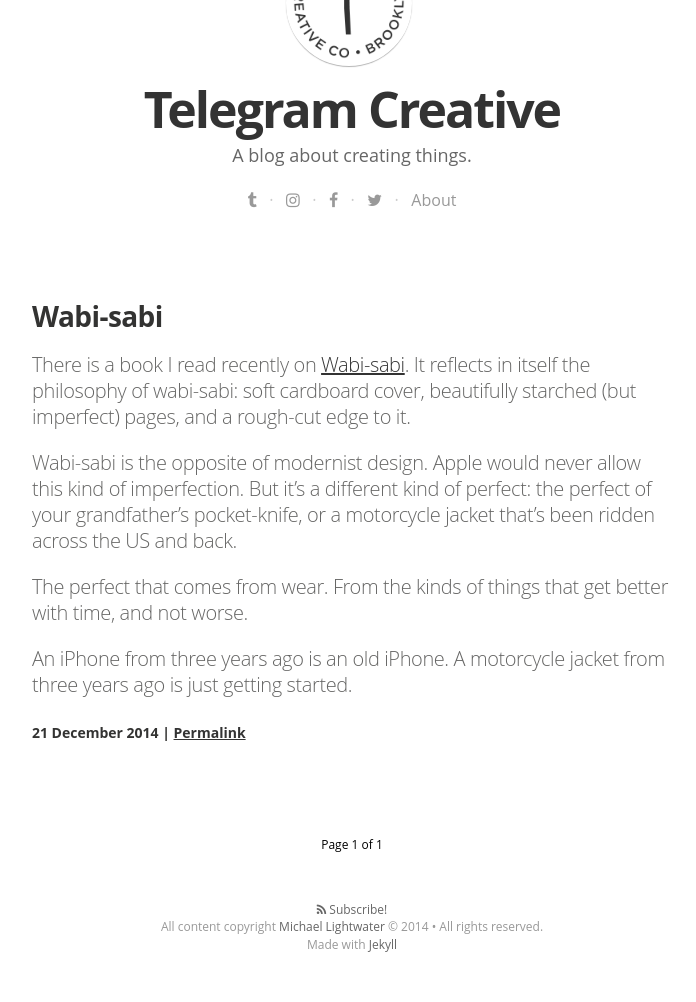
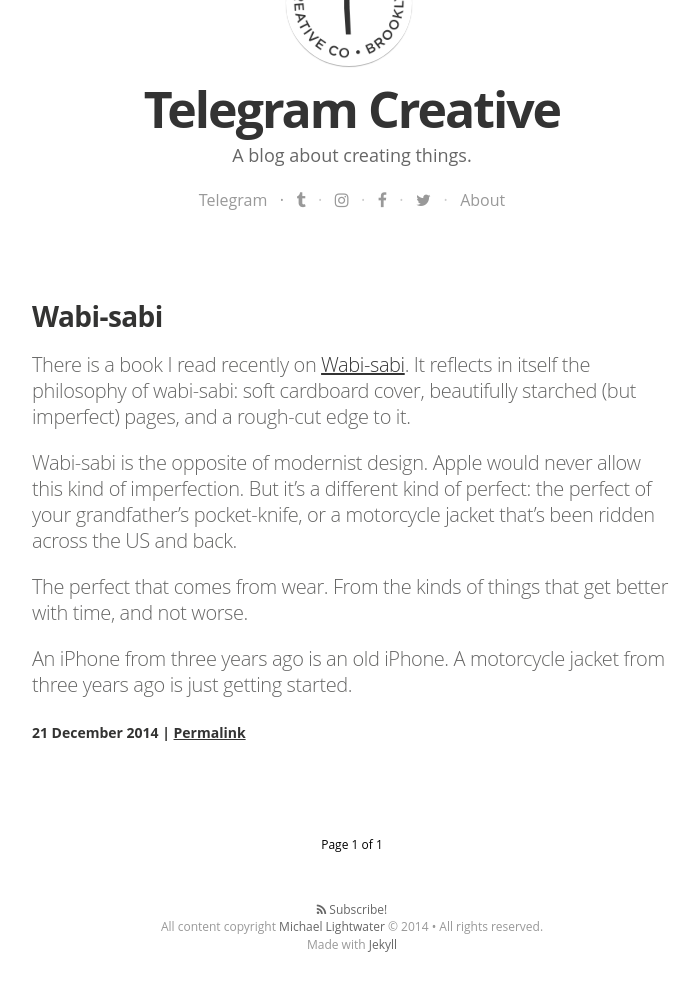
Before and after one commit to telegramco/telegramco.github.io, a Jekyll site: the page built from index.html, in a window 1280 px wide. Shown: the part 450-1452 px from the top of the page, without its empty margins (288-984 px from the left). Built offline with Jekyll 4.4.1, drawn with Linux system fonts in a browser that asks for light colours; nearby versions of some CDN libraries; some web fonts are replaced; Markdown is read by kramdown in place of the engine named in the settings; the list of posts is cut into pages by our own code.

Commit message:
Add 'Telegram' to header links

```diff
--- a/index.html
+++ b/index.html
@@ -15,6 +15,7 @@ layout: default
     <h1 class="blog-title">{{ site.title }}</h1>
     <h2 class="blog-description">{{ site.description }}</h2>
     <div class="custom-links">
+      <a href="http://telegram-co.com/">Telegram &nbsp;&nbsp;·&nbsp;&nbsp;</a>
       {% for social in site.social %}
         {% if social.url %}
             <a class="icon-{{ social.icon }}" href="{{ social.url }}">
```
